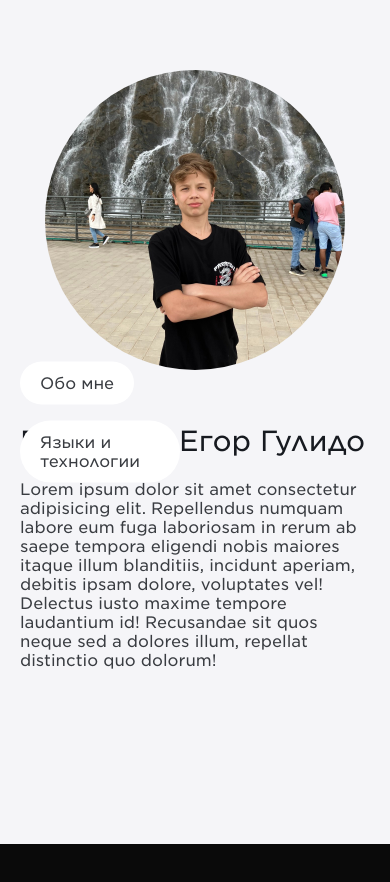
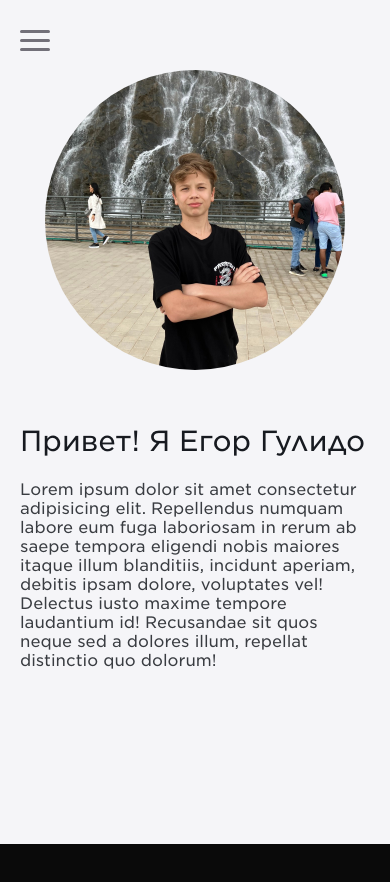
Before and after one commit to Egor-oop/personal_website, a React (Create React App) app in the folder personal/: page / in a window 390 px wide. Shown: the top 882 px of the page. Built offline with nearby package versions, Linux system fonts and the light colour scheme.

Commit message:
feature: toggle button

```diff
--- a/personal/public/index.html
+++ b/personal/public/index.html
@@ -1,5 +1,5 @@
 <!DOCTYPE html>
-<html lang="en">
+<html lang="ru">
   <head>
     <meta charset="utf-8" />
     <link rel="icon" href="%PUBLIC_URL%/favicon.ico" />
--- a/personal/src/components/navigatioin/Navigation.jsx
+++ b/personal/src/components/navigatioin/Navigation.jsx
@@ -1,12 +1,16 @@
 import React from 'react'
 import styles from './Navigation.module.scss'
+import { Toggle } from './Toggle'
 
 export const Navigation = () => {
     return (
-        <nav className={styles['nav']}>
-            <a href='#mainSection'><div className={styles['nav__hlink']}>Обо мне</div></a>
-            <a href='#skillsSection'><div className={styles['nav__hlink']}>Языки и технологии</div></a>
-            {/* <a href='#projectsSection'><div className={styles['nav__hlink']}>Проекты</div></a> */}
-        </nav>
+        <>
+            <nav className={styles['nav']}>
+                <a href='#mainSection'><div className={styles['nav__hlink']}>Обо мне</div></a>
+                <a href='#skillsSection'><div className={styles['nav__hlink']}>Языки и технологии</div></a>
+                {/* <a href='#projectsSection'><div className={styles['nav__hlink']}>Проекты</div></a> */}
+            </nav>
+            <Toggle />
+        </>
     )
 }
--- a/personal/src/components/navigatioin/Navigation.module.scss
+++ b/personal/src/components/navigatioin/Navigation.module.scss
@@ -5,8 +5,6 @@
     display: flex;
     flex-direction: column;
     gap: 16px;
-
-    // top: 50%; left: 20px; translate: translate(-50%, -50%);
     top: 50%;
     margin-left: 20px;
     transform: translate(0, -50%);
@@ -25,6 +23,12 @@
     }
 }
 
+@media (max-width: 768px) {
+    .nav {
+        display: none;
+    }
+}
+
 .nav>a {
     color: ind.$darkTextFont;
 }
--- /dev/null
+++ b/personal/src/components/navigatioin/Toggle.jsx
@@ -0,0 +1,14 @@
+import React from 'react'
+import styles from './Toggle.module.scss'
+
+export const Toggle = () => {
+    return (
+        <div className={styles['toggle']}>
+            <div className={styles['toggle__btn']}>
+                <div />
+                <div />
+                <div />
+            </div>
+        </div>
+    )
+}
--- /dev/null
+++ b/personal/src/components/navigatioin/Toggle.module.scss
@@ -0,0 +1,25 @@
+.toggle {
+    position: fixed;
+    display: none;
+
+    &__btn {
+        display: flex;
+        flex-direction: column;
+        gap: 6px;
+        margin-top: 30px;
+        margin-left: 20px;
+    }
+
+    &__btn>div {
+        width: 30px;
+        height: 3px;
+        background-color: #727079;
+        border-radius: 2px;
+    }
+}
+
+@media (max-width: 768px) {
+    .toggle {
+        display: inline-block;
+    }
+}
```
